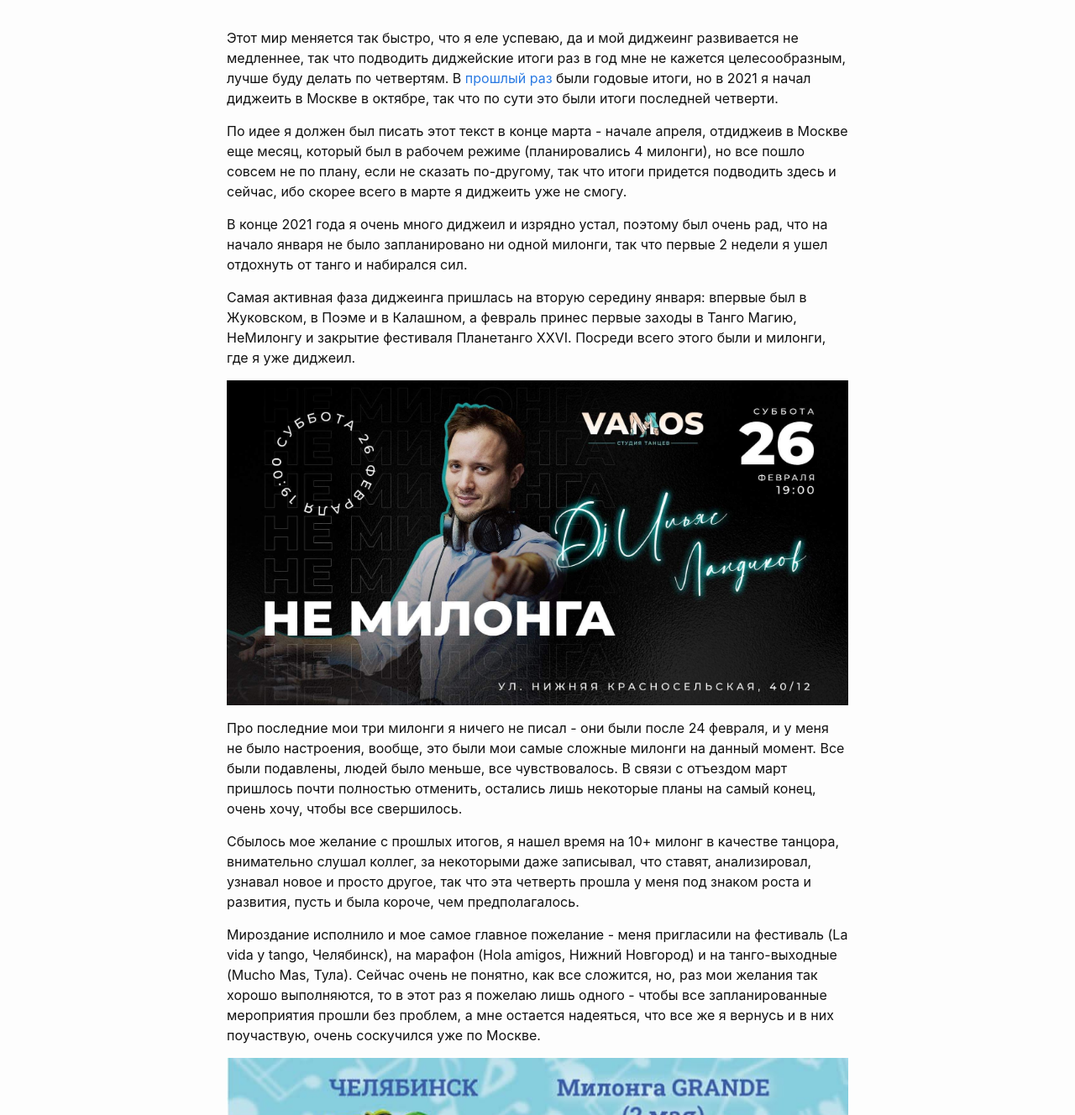
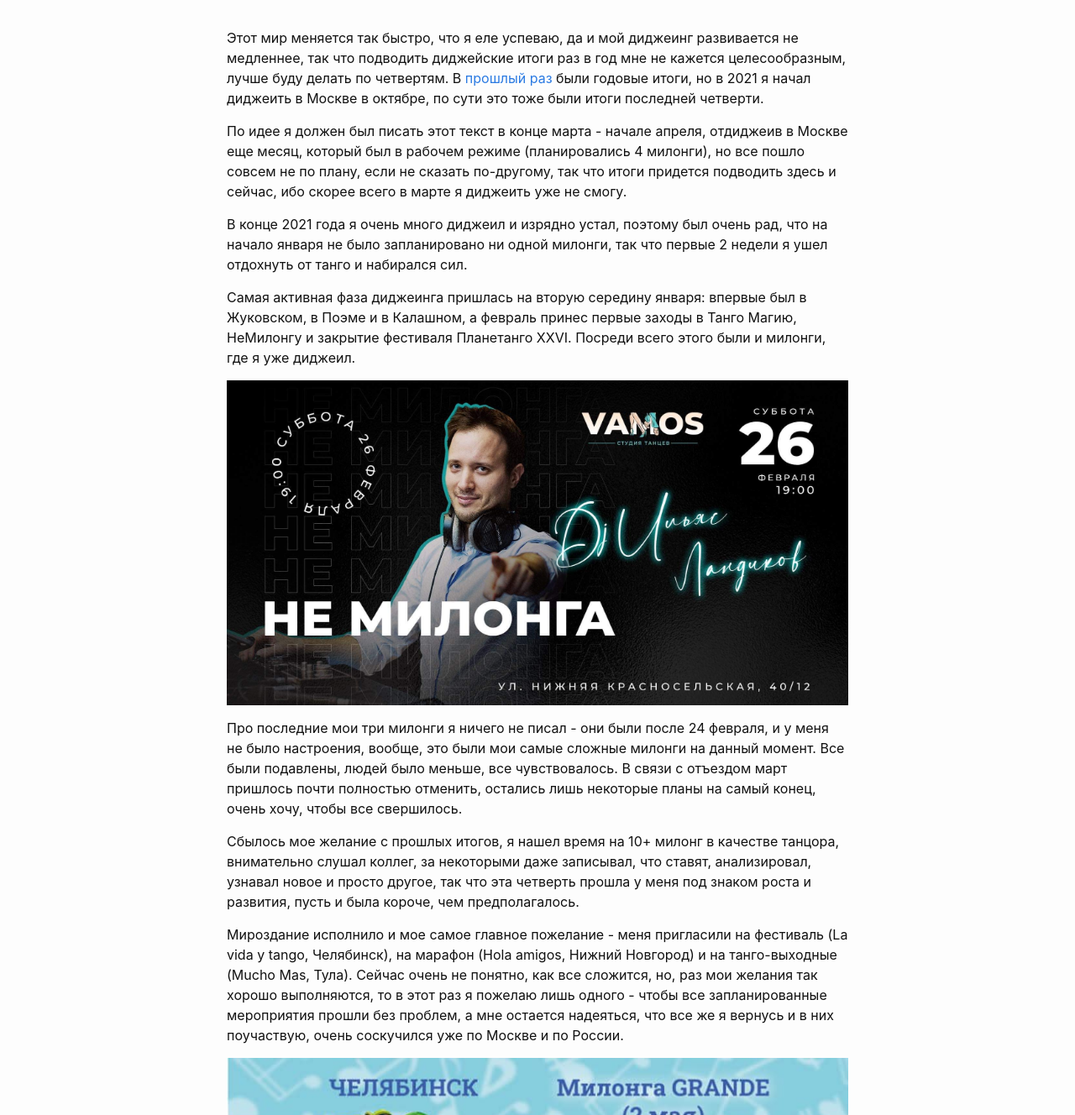
Before and after one commit to ilandikov/ilandikov.github.io, a Jekyll site: the page built from tango/_posts/2022-03-15-itogi-didjeistva.markdown, in a window 1280 px wide. Shown: the part 167-1495 px from the top of the page at 84% size. Built offline with Jekyll 4.4.1, drawn with Linux system fonts in a browser that asks for light colours.

Commit message:
Fix last post 3

```diff
--- a/tango/_posts/2022-03-15-itogi-didjeistva.markdown
+++ b/tango/_posts/2022-03-15-itogi-didjeistva.markdown
@@ -5,7 +5,7 @@
 category: tango
 ---
 
-Этот мир меняется так быстро, что я еле успеваю, да и мой диджеинг развивается не медленнее, так что подводить диджейские итоги раз в год мне не кажется целесообразным, лучше буду делать по четвертям. В [прошлый раз]({% post_url 2022-01-04-itogi-dj-2021 %}) были годовые итоги, но в 2021 я начал диджеить в Москве в октябре, так что по сути это были итоги последней четверти.<!--more-->
+Этот мир меняется так быстро, что я еле успеваю, да и мой диджеинг развивается не медленнее, так что подводить диджейские итоги раз в год мне не кажется целесообразным, лучше буду делать по четвертям. В [прошлый раз]({% post_url 2022-01-04-itogi-dj-2021 %}) были годовые итоги, но в 2021 я начал диджеить в Москве в октябре, по сути это тоже были итоги последней четверти.<!--more-->
 
 По идее я должен был писать этот текст в конце марта - начале апреля, отдиджеив в Москве еще месяц, который был в рабочем режиме (планировались 4 милонги), но все пошло совсем не по плану, если не сказать по-другому, так что итоги придется подводить здесь и сейчас, ибо скорее всего в марте я диджеить уже не смогу.
 
@@ -19,6 +19,6 @@
 
 Сбылось мое желание с прошлых итогов, я нашел время на 10+ милонг в качестве танцора, внимательно слушал коллег, за некоторыми даже записывал, что ставят, анализировал, узнавал новое и просто другое, так что эта четверть прошла у меня под знаком роста и развития, пусть и была короче, чем предполагалось.
 
-Мироздание исполнило и мое самое главное пожелание - меня пригласили на фестиваль (La vida y tango, Челябинск), на марафон (Hola amigos, Нижний Новгород) и на танго-выходные (Mucho Mas, Тула). Сейчас очень не понятно, как все сложится, но, раз мои желания так хорошо выполняются, то в этот раз я пожелаю лишь одного - чтобы все запланированные мероприятия прошли без проблем, а мне остается надеяться, что все же я вернусь и в них поучаствую, очень соскучился уже по Москве.
+Мироздание исполнило и мое самое главное пожелание - меня пригласили на фестиваль (La vida y tango, Челябинск), на марафон (Hola amigos, Нижний Новгород) и на танго-выходные (Mucho Mas, Тула). Сейчас очень не понятно, как все сложится, но, раз мои желания так хорошо выполняются, то в этот раз я пожелаю лишь одного - чтобы все запланированные мероприятия прошли без проблем, а мне остается надеяться, что все же я вернусь и в них поучаствую, очень соскучился уже по Москве и по России.
 
 ![](/tango/images/20220502_LaVida.jpg)
```
